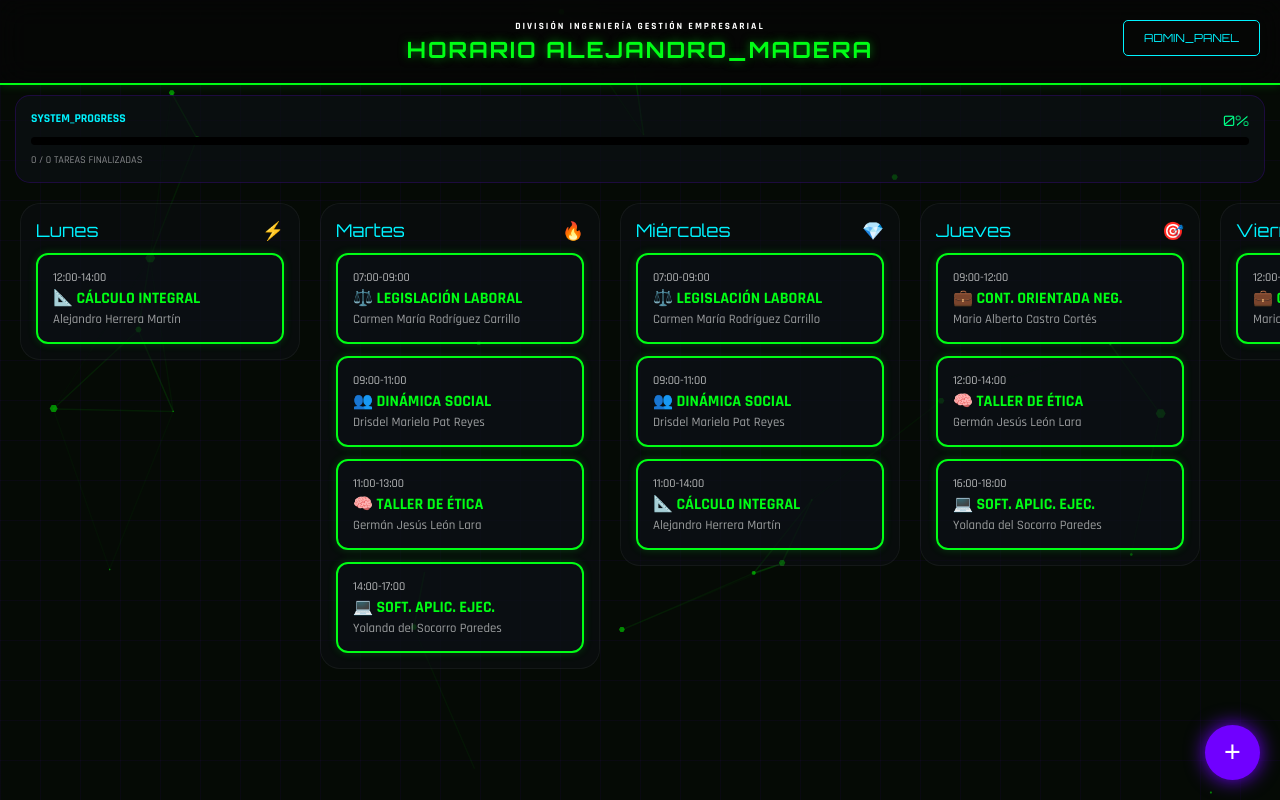
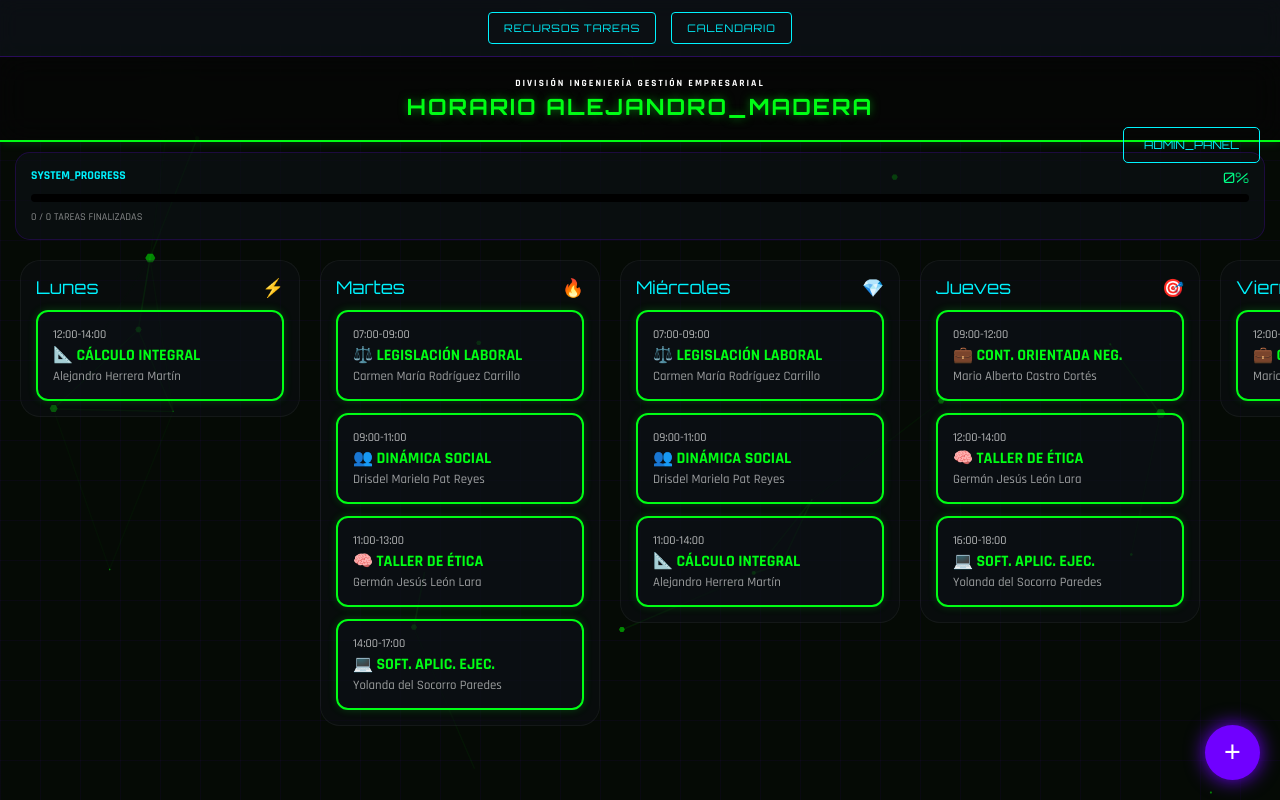
Before and after one commit to maderasilveiraj-glitch/Escuela-2026, a plain HTML site: page index.html in a window 1280 px wide. Drawn offline with nearby package versions, Linux system fonts and the light colour scheme.

```diff
--- a/index.html
+++ b/index.html
@@ -18,10 +18,44 @@
             --danger: #ff0055;
         }
 
+        /* --- NUEVO ESTILO DEL MENÚ SUPERIOR --- */
+        .top-navbar {
+            display: flex;
+            justify-content: center;
+            gap: 15px;
+            padding: 12px;
+            background: rgba(13, 17, 23, 0.8);
+            backdrop-filter: blur(10px);
+            border-bottom: 1px solid rgba(112, 0, 255, 0.3);
+            position: sticky;
+            top: 0;
+            z-index: 1000;
+        }
+
+        .nav-item {
+            text-decoration: none;
+            font-family: 'Orbitron';
+            font-size: 0.65rem;
+            color: var(--text-dim);
+            padding: 8px 15px;
+            border: 1px solid var(--text-dim);
+            border-radius: 4px;
+            transition: all 0.3s ease;
+            text-transform: uppercase;
+            letter-spacing: 1px;
+        }
+
+        .nav-item:hover {
+            background: var(--text-dim);
+            color: #000;
+            box-shadow: 0 0 15px var(--text-dim);
+        }
+        /* -------------------------------------- */
+
         /* --- ESTILO DEL BOTÓN ADMIN --- */
         .btn-admin-nav {
             position: absolute;
-            top: 20px;
+            top: 70px; /* Ajustado para no chocar con el menú */
             right: 20px;
             padding: 10px 20px;
             background: transparent;
@@ -179,6 +213,11 @@
 </head>
 <body>
 
+    <nav class="top-navbar">
+        <a href="admin.html" class="nav-item">Recursos Tareas</a>
+        <a href="calendario.php" class="nav-item">CALENDARIO</a>
+    </nav>
+
     <div id="particles-js"></div>
     <div class="grid-overlay"></div>
 
@@ -238,19 +277,19 @@
     </div>
 
     <script>
-        // CONFIGURACIÓN SUAVIZADA (MENOS LÍNEAS)
+        // EL SCRIPT SIGUE IGUAL (LÓGICA DE PARTICULAS, RENDER Y DB)
         particlesJS("particles-js", {
             "particles": {
-                "number": { "value": 25, "density": { "enable": false } }, // Bajado de 45 a 25
+                "number": { "value": 25, "density": { "enable": false } },
                 "color": { "value": "#ff0000" },
                 "shape": { "type": "polygon", "polygon": { "nb_sides": 6 } },
-                "opacity": { "value": 0.3, "random": false }, // Opacidad más baja
+                "opacity": { "value": 0.3, "random": false },
                 "size": { "value": 4, "random": true },
                 "line_linked": {
                     "enable": true,
                     "distance": 200,
                     "color": "#ff0000",
-                    "opacity": 0.2, // Líneas mucho más tenues
+                    "opacity": 0.2,
                     "width": 1.5
                 },
                 "move": { "enable": true, "speed": 1, "out_mode": "bounce" }
```
